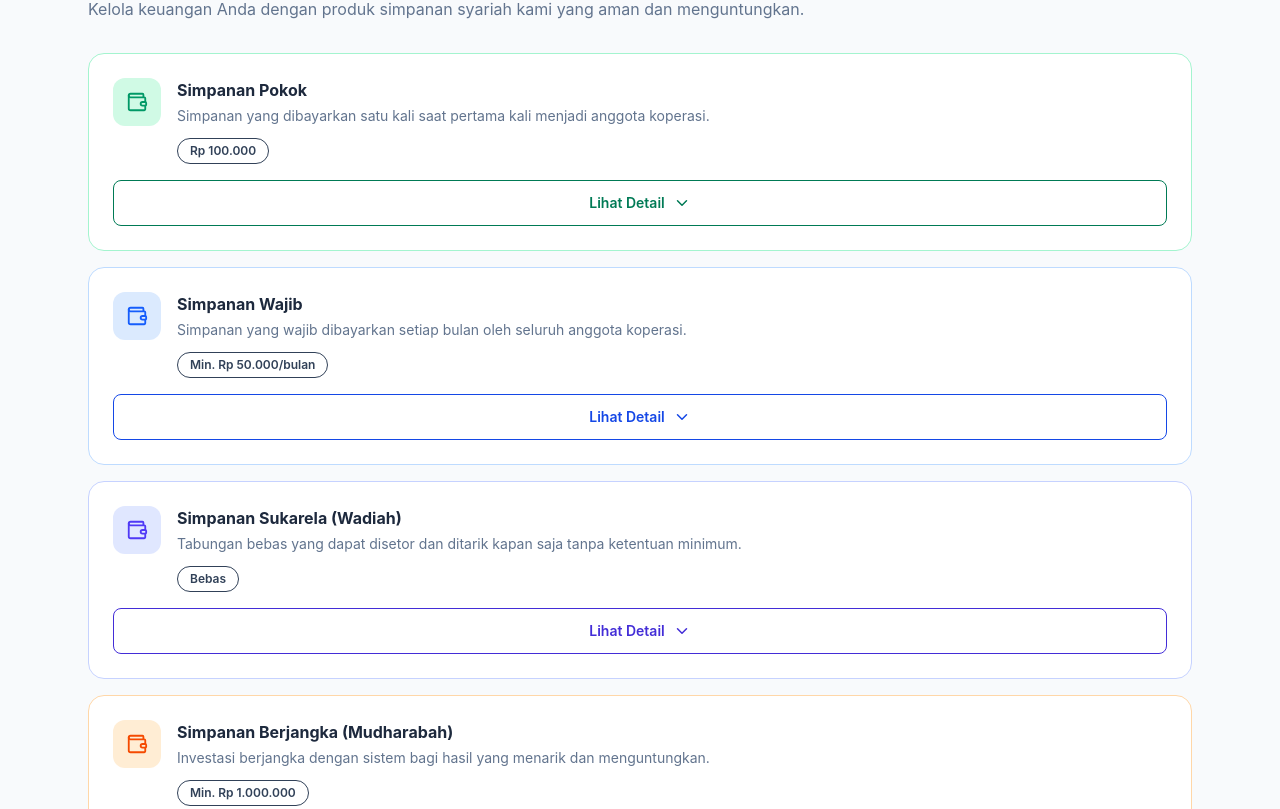
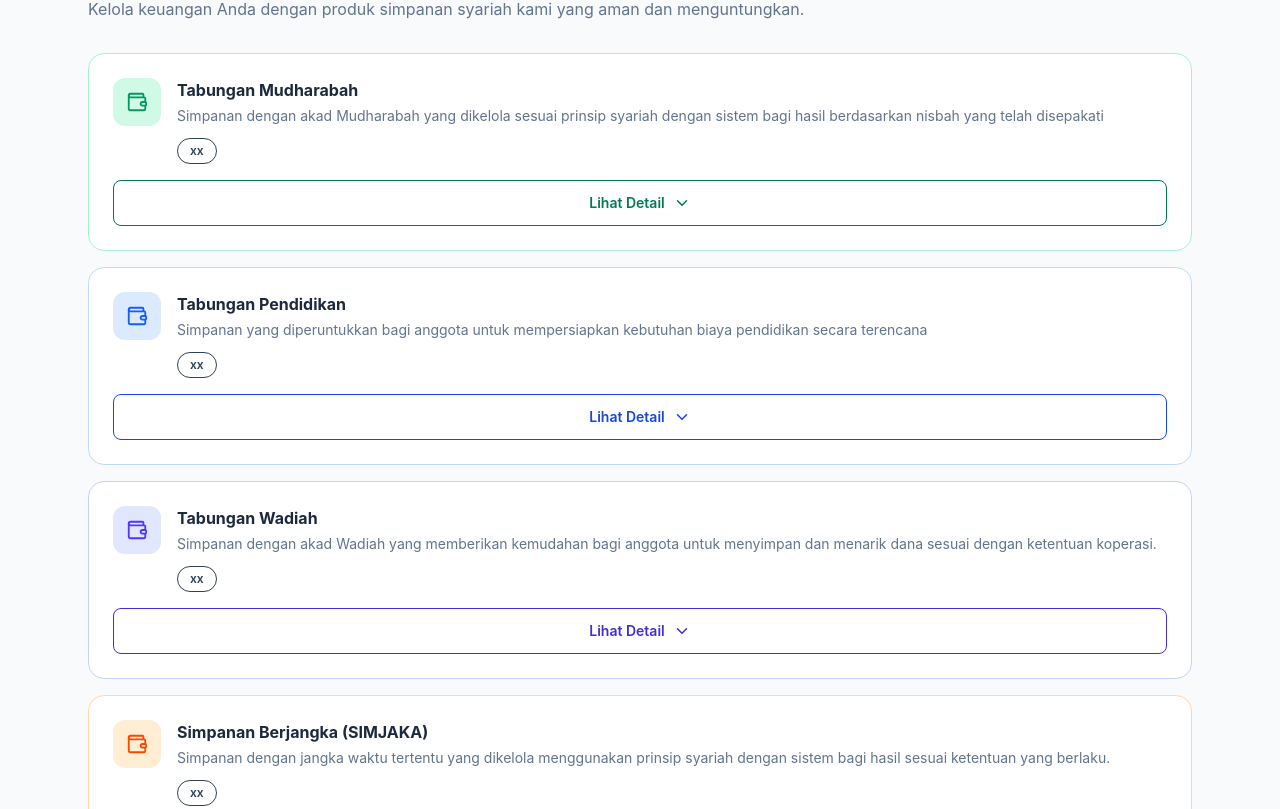
Before and after one commit to putri58/bmt-sistem, a React (Vite) app: page /informasi in a window 1280 px wide. Shown: the part 491-1300 px from the top of the page. Built offline with nearby package versions, Linux system fonts and the light colour scheme.

Commit message:
16 September 2026

```diff
--- a/index.html
+++ b/index.html
@@ -4,7 +4,7 @@
     <meta charset="UTF-8" />
     <link rel="icon" type="image/png" href="/ittihad.png" />
     <meta name="viewport" content="width=device-width, initial-scale=1.0" />
-    <title>BMT SISITEM</title>
+    <title>BMT SISTEM</title>
   </head>
   <body>
     <div id="root"></div>
--- a/src/pages/guest/Informasi.jsx
+++ b/src/pages/guest/Informasi.jsx
@@ -1,42 +1,42 @@
 import { useState } from "react";
 import { Link } from "react-router-dom";
-import { Wallet, CreditCard, CheckCircle2, ChevronDown, ChevronUp, ArrowRight } from "lucide-react";
+import { Wallet, CreditCard, CheckCircle2, ChevronDown, ChevronUp, ArrowRight, Calculator } from "lucide-react";
 
 const simpanan = [
   {
-    nama: "Simpanan Pokok",
-    deskripsi: "Simpanan yang dibayarkan satu kali saat pertama kali menjadi anggota koperasi.",
-    ketentuan: ["Dibayar satu kali saat pendaftaran", "Tidak dapat ditarik selama menjadi anggota", "Bukti kepemilikan anggota"],
-    manfaat: ["Sebagai modal koperasi", "Hak suara dalam RAT", "Mendapat SHU tahunan"],
-    persyaratan: ["Telah terdaftar sebagai anggota", "Membayar simpanan pokok Rp 100.000"],
-    nominal: "Rp 100.000",
+    nama: "Tabungan Mudharabah",
+    deskripsi: "Simpanan dengan akad Mudharabah yang dikelola sesuai prinsip syariah dengan sistem bagi hasil berdasarkan nisbah yang telah disepakati",
+    ketentuan: ["Menggunakan akad Mudharabah", "Setoran dapat dilakukan sesuai ketentuan koperasi", "Mendapatkan bagi hasil sesuai nisbah", "Penarikan dana mengikuti ketentuan koperasi"],
+    manfaat: ["Mendapatkan bagi hasil", "Membantu mengembangkan dana", "Mudah digunakan untuk kebutuhan anggota", "Dikelola sesuai prinsip syariah"],
+    persyaratan: ["Telah terdaftar sebagai anggota", "Mengisi formulir pembukaan rekening", "Melengkapi dokumen yang dipersyaratkan"],
+    nominal: "xx", //perlu konfirmasi
     warna: "emerald",
   },
   {
-    nama: "Simpanan Wajib",
-    deskripsi: "Simpanan yang wajib dibayarkan setiap bulan oleh seluruh anggota koperasi.",
-    ketentuan: ["Dibayar rutin setiap bulan", "Minimal Rp 50.000 per bulan", "Dapat ditingkatkan sesuai kemampuan"],
-    manfaat: ["Akumulasi tabungan jangka panjang", "Meningkatkan SHU", "Jaminan pembiayaan"],
-    persyaratan: ["Anggota aktif koperasi", "Memiliki rekening tabungan"],
-    nominal: "Min. Rp 50.000/bulan",
+    nama: "Tabungan Pendidikan",
+    deskripsi: "Simpanan yang diperuntukkan bagi anggota untuk mempersiapkan kebutuhan biaya pendidikan secara terencana",
+    ketentuan: ["Setoran dilakukan secara rutin", "Jumlah setoran sesuai kemampuan anggota", "Penarikan mengikuti ketentuan tabungan pendidikan", "Diperuntukkan untuk kebutuhan pendidikan"],
+    manfaat: ["Membantu mempersiapkan biaya pendidikan", "Membentuk kebiasaan menabung secara rutin", "Membantu mengatur keuangan untuk kebutuhan pendidikan", "Dana dapat berkembang sesuai ketentuan"],
+    persyaratan: ["Merupakan anggota koperasi", "Mengisi formulir pembukaan rekening", "Melakukan setoran awal sesuai ketentuan"],
+    nominal: "xx", //perlu konfirmasi
     warna: "blue",
   },
   {
-    nama: "Simpanan Sukarela (Wadiah)",
-    deskripsi: "Tabungan bebas yang dapat disetor dan ditarik kapan saja tanpa ketentuan minimum.",
-    ketentuan: ["Bebas setor dan tarik kapan saja", "Tidak ada minimum saldo", "Akad Wadiah Yad Dhamanah"],
+    nama: "Tabungan Wadiah",
+    deskripsi: "Simpanan dengan akad Wadiah yang memberikan kemudahan bagi anggota untuk menyimpan dan menarik dana sesuai dengan ketentuan koperasi.",
+    ketentuan: ["Dana mudah disimpan dan digunakan", "Memberikan kemudahan dalam melakukan transaksi", "Dikelola sesuai prinsip syariah", "Berpotensi mendapatkan bonus sesuai kebijakan koperasi"],
     manfaat: ["Likuiditas tinggi", "Bebas biaya administrasi", "Bonus simpanan setiap bulan"],
-    persyaratan: ["Anggota koperasi", "Mengisi formulir pembukaan rekening"],
-    nominal: "Bebas",
+    persyaratan: ["Merupakan anggota koperasi", "Mengisi formulir pembukaan rekening", "Melengkapi dokumen yang dipersyaratkan"],
+    nominal: "xx", //perlu konfirmasi
     warna: "indigo",
   },
   {
-    nama: "Simpanan Berjangka (Mudharabah)",
-    deskripsi: "Investasi berjangka dengan sistem bagi hasil yang menarik dan menguntungkan.",
-    ketentuan: ["Tenor: 3, 6, atau 12 bulan", "Minimal Rp 1.000.000", "Akad Mudharabah Muthlaqah"],
-    manfaat: ["Bagi hasil hingga 8% p.a.", "Lebih menguntungkan dari tabungan biasa", "Dapat dijadikan jaminan pembiayaan"],
-    persyaratan: ["Anggota koperasi", "Setoran minimal Rp 1.000.000", "Memilih tenor yang diinginkan"],
-    nominal: "Min. Rp 1.000.000",
+    nama: "Simpanan Berjangka (SIMJAKA)",
+    deskripsi: "Simpanan dengan jangka waktu tertentu yang dikelola menggunakan prinsip syariah dengan sistem bagi hasil sesuai ketentuan yang berlaku.",
+    ketentuan: ["Tersedia pilihan jangka waktu sesuai ketentuan", "Setoran minimal sesuai ketentuan koperasi", "Menggunakan akad Mudharabah", "Pencairan dilakukan setelah jangka waktu berakhir"],
+    manfaat: ["Mendapatkan bagi hasil sesuai nisbah", "Membantu mengembangkan dana dalam jangka waktu tertentu", "Mendorong perencanaan keuangan jangka menengah dan panjang", "Dapat menjadi jaminan pembiayaan sesuai ketentuan"],
+    persyaratan: ["Merupakan anggota koperasi", "Memenuhi setoran minimal", "Memilih jangka waktu simpanan", "Melengkapi dokumen yang dipersyaratkan"],
+    nominal: "xx", //perlu konfirmasi
     warna: "orange",
   },
 ];
@@ -208,6 +208,7 @@ export default function Informasi() {
           {[
             { key: "simpanan", label: "Simpanan", icon: Wallet },
             { key: "pinjaman", label: "Pembiayaan / Pinjaman", icon: CreditCard },
+            { key: "simulasi", label: "Simulasi", icon: Calculator },
           ].map(({ key, label, icon: Icon }) => (
             <button
               key={key}
@@ -254,6 +255,195 @@ export default function Informasi() {
           )}
 
         </div>
+        {/* SIMULASI */}
+{activeTab === "simulasi" && (
+  <div>
+    <div className="mb-8">
+      <h2 className="text-2xl font-bold text-slate-800">
+        Simulasi Keuangan
+      </h2>
+      <p className="mt-1 text-slate-500">
+        Hitung estimasi simpanan dan pembiayaan sesuai dengan kebutuhan Anda.
+      </p>
+    </div>
+
+    <div className="grid gap-6 md:grid-cols-2">
+
+      {/* SIMULASI SIMPANAN */}
+      <div className="rounded-2xl border border-emerald-200 bg-white p-6 shadow-sm">
+        <div className="mb-6 flex items-center gap-3">
+          <div className="flex h-12 w-12 items-center justify-center rounded-xl bg-emerald-100">
+            <Wallet className="h-6 w-6 text-emerald-600" />
+          </div>
+
+          <div>
+            <h3 className="text-lg font-bold text-slate-800">
+              Simulasi Simpanan
+            </h3>
+            <p className="text-sm text-slate-500">
+              Perkirakan simpanan Anda
+            </p>
+          </div>
+        </div>
+
+        <div className="space-y-4">
+          <div>
+            <label className="mb-2 block text-sm font-semibold text-slate-700">
+              Jenis Simpanan
+            </label>
+
+            <select className="w-full rounded-xl border border-slate-200 bg-white px-4 py-3 text-sm outline-none transition focus:border-emerald-500 focus:ring-2 focus:ring-emerald-100">
+              <option>Tabungan Mudharabah</option>
+              <option>Tabungan Pendidikan</option>
+              <option>Tabungan Wadiah</option>
+              <option>Simpanan Berjangka (SIMJAKA)</option>
+            </select>
+          </div>
+
+          <div>
+            <label className="mb-2 block text-sm font-semibold text-slate-700">
+              Nominal Simpanan
+            </label>
+
+            <input
+              type="number"
+              placeholder="Masukkan nominal"
+              className="w-full rounded-xl border border-slate-200 px-4 py-3 text-sm outline-none transition focus:border-emerald-500 focus:ring-2 focus:ring-emerald-100"
+            />
+          </div>
+
+          <div>
+            <label className="mb-2 block text-sm font-semibold text-slate-700">
+              Jangka Waktu
+            </label>
+
+            <select className="w-full rounded-xl border border-slate-200 bg-white px-4 py-3 text-sm outline-none transition focus:border-emerald-500 focus:ring-2 focus:ring-emerald-100">
+              <option>3 Bulan</option>
+              <option>6 Bulan</option>
+              <option>12 Bulan</option>
+            </select>
+          </div>
+
+          <button className="flex w-full items-center justify-center gap-2 rounded-xl bg-[#1E5E3F] px-4 py-3 font-semibold text-white transition hover:bg-[#174b32]">
+            <Calculator className="h-5 w-5" />
+            Hitung Simulasi
+          </button>
+
+          <div className="rounded-xl bg-emerald-50 p-4">
+            <p className="text-sm font-medium text-emerald-700">
+              Hasil Simulasi
+            </p>
+
+            <p className="mt-1 text-xl font-bold text-emerald-800">
+              Estimasi Saldo
+            </p>
+
+            <p className="mt-1 text-2xl font-bold text-[#1E5E3F]">
+              Rp 0
+            </p>
+          </div>
+        </div>
+      </div>
+
+      {/* SIMULASI PEMBIAYAAN */}
+      <div className="rounded-2xl border border-blue-200 bg-white p-6 shadow-sm">
+        <div className="mb-6 flex items-center gap-3">
+          <div className="flex h-12 w-12 items-center justify-center rounded-xl bg-blue-100">
+            <CreditCard className="h-6 w-6 text-blue-600" />
+          </div>
+
+          <div>
+            <h3 className="text-lg font-bold text-slate-800">
+              Simulasi Pembiayaan
+            </h3>
+            <p className="text-sm text-slate-500">
+              Perkirakan angsuran pembiayaan
+            </p>
+          </div>
+        </div>
+
+        <div className="space-y-4">
+          <div>
+            <label className="mb-2 block text-sm font-semibold text-slate-700">
+              Jenis Pembiayaan
+            </label>
+
+            <select className="w-full rounded-xl border border-slate-200 bg-white px-4 py-3 text-sm outline-none transition focus:border-blue-500 focus:ring-2 focus:ring-blue-100">
+              <option>Pembiayaan Murabahah</option>
+              <option>Pembiayaan Mudharabah</option>
+              <option>Pembiayaan Ijarah</option>
+              <option>Pembiayaan Qardh</option>
+            </select>
+          </div>
+
+          <div>
+            <label className="mb-2 block text-sm font-semibold text-slate-700">
+              Jumlah Pembiayaan
+            </label>
+
+            <input
+              type="number"
+              placeholder="Masukkan jumlah pembiayaan"
+              className="w-full rounded-xl border border-slate-200 px-4 py-3 text-sm outline-none transition focus:border-blue-500 focus:ring-2 focus:ring-blue-100"
+            />
+          </div>
+
+          <div>
+            <label className="mb-2 block text-sm font-semibold text-slate-700">
+              Jangka Waktu
+            </label>
+
+            <select className="w-full rounded-xl border border-slate-200 bg-white px-4 py-3 text-sm outline-none transition focus:border-blue-500 focus:ring-2 focus:ring-blue-100">
+              <option>6 Bulan</option>
+              <option>12 Bulan</option>
+              <option>24 Bulan</option>
+              <option>36 Bulan</option>
+              <option>60 Bulan</option>
+            </select>
+          </div>
+
+          <button className="flex w-full items-center justify-center gap-2 rounded-xl bg-blue-600 px-4 py-3 font-semibold text-white transition hover:bg-blue-700">
+            <Calculator className="h-5 w-5" />
+            Hitung Simulasi
+          </button>
+
+          <div className="rounded-xl bg-blue-50 p-4">
+            <p className="text-sm font-medium text-blue-700">
+              Hasil Simulasi
+            </p>
+
+            <p className="mt-2 text-sm text-slate-600">
+              Total Pembayaran
+            </p>
+
+            <p className="text-2xl font-bold text-blue-700">
+              Rp 0
+            </p>
+
+            <div className="mt-3 border-t border-blue-100 pt-3">
+              <p className="text-sm text-slate-600">
+                Estimasi Angsuran / Bulan
+              </p>
+
+              <p className="text-lg font-bold text-slate-800">
+                Rp 0
+              </p>
+            </div>
+          </div>
+        </div>
+      </div>
+    </div>
+
+    {/* CATATAN */}
+    <div className="mt-6 rounded-xl border border-amber-200 bg-amber-50 p-4">
+      <p className="text-sm leading-relaxed text-amber-800">
+        <span className="font-semibold">Catatan:</span> Hasil simulasi
+        merupakan estimasi dan dapat berbeda dengan perhitungan sebenarnya
+        sesuai ketentuan koperasi yang berlaku.
+      </p>
+    </div>
+  </div>
+)}
       </section>
 
       {/* CTA */}
--- a/src/pages/guest/Kontak.jsx
+++ b/src/pages/guest/Kontak.jsx
@@ -195,7 +195,7 @@ export default function Kontak() {
                         aktif: true,
                       },
                       {
-                        hari: "Minggu & Libur",
+                        hari: "Minggu & Libur Nasional",
                         jam: "Tutup",
                         aktif: false,
                       },
```
